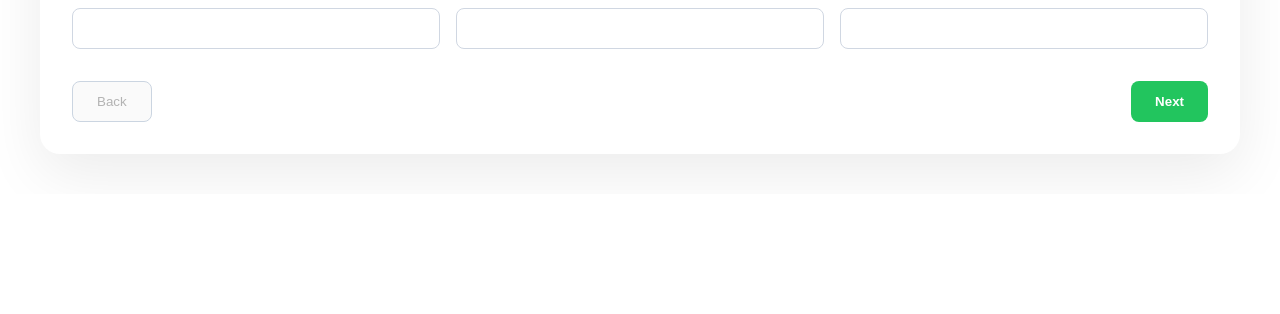
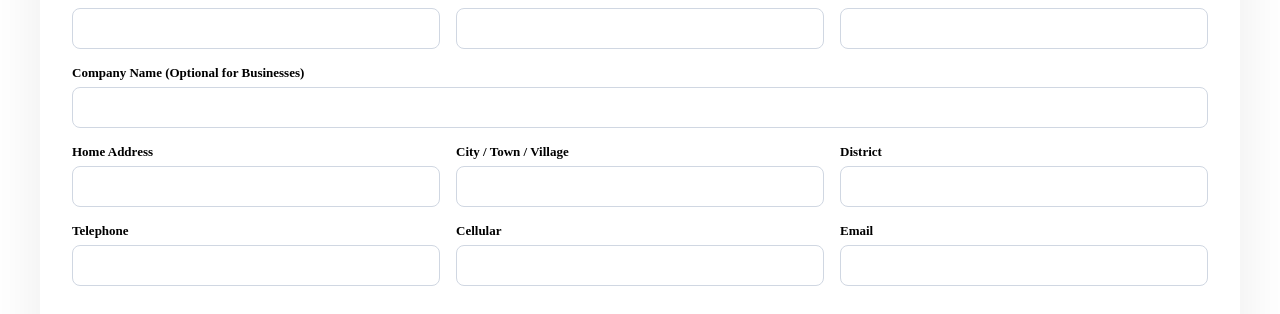
Before and after one commit to rantomunoz-ui/atlantic-insurance-final, a Next.js app: page / in a window 1280 px wide. Shown: the part 638-952 px from the top of the page. Before the commit the page ends 832 px from the top, so only its background shows below. Built offline with nearby package versions, Linux system fonts and the light colour scheme.

Commit message:
Update page.tsx

```diff
--- a/app/page.tsx
+++ b/app/page.tsx
@@ -20,9 +20,13 @@ const inputStyle: React.CSSProperties = {
 
 function Field({
   label,
+  value,
+  onChange,
   type = "text",
 }: {
   label: string;
+  value: string;
+  onChange: (value: string) => void;
   type?: string;
 }) {
   return (
@@ -37,13 +41,41 @@ function Field({
       >
         {label}
       </label>
-      <input type={type} style={inputStyle} />
+      <input
+        type={type}
+        value={value}
+        onChange={(e) => onChange(e.target.value)}
+        style={inputStyle}
+      />
     </div>
   );
 }
 
 export default function Home() {
   const [step, setStep] = useState(1);
+
+  // Applicant Information
+  const [firstName, setFirstName] = useState("");
+  const [middleName, setMiddleName] = useState("");
+  const [surname, setSurname] = useState("");
+  const [companyName, setCompanyName] = useState("");
+  const [homeAddress, setHomeAddress] = useState("");
+  const [city, setCity] = useState("");
+  const [district, setDistrict] = useState("");
+  const [telephone, setTelephone] = useState("");
+  const [cellular, setCellular] = useState("");
+  const [email, setEmail] = useState("");
+
+  // Vehicle Information
+  const [make, setMake] = useState("");
+  const [model, setModel] = useState("");
+  const [yearManufactured, setYearManufactured] = useState("");
+  const [vehicleType, setVehicleType] = useState("");
+  const [registryNo, setRegistryNo] = useState("");
+  const [licensePlate, setLicensePlate] = useState("");
+  const [color, setColor] = useState("");
+
+  // Policy Information
   const [cylinders, setCylinders] = useState("4");
   const [coverage, setCoverage] = useState("3 Months");
 
@@ -88,7 +120,13 @@ export default function Home() {
         </div>
       </section>
 
-      <section style={{ maxWidth: 1200, margin: "-40px auto 40px", padding: "0 24px" }}>
+      <section
+        style={{
+          maxWidth: 1200,
+          margin: "-40px auto 40px",
+          padding: "0 24px",
+        }}
+      >
         <div
           style={{
             background: "white",
@@ -137,9 +175,33 @@ export default function Home() {
                   gap: 16,
                 }}
               >
-                <Field label="First Name" />
-                <Field label="Middle Name" />
-                <Field label="Surname" />
+                <Field label="First Name" value={firstName} onChange={setFirstName} />
+                <Field label="Middle Name" value={middleName} onChange={setMiddleName} />
+                <Field label="Surname" value={surname} onChange={setSurname} />
+              </div>
+
+              <div style={{ marginTop: 16 }}>
+                <Field
+                  label="Company Name (Optional for Businesses)"
+                  value={companyName}
+                  onChange={setCompanyName}
+                />
+              </div>
+
+              <div
+                style={{
+                  display: "grid",
+                  gridTemplateColumns: "repeat(3,1fr)",
+                  gap: 16,
+                  marginTop: 16,
+                }}
+              >
+                <Field label="Home Address" value={homeAddress} onChange={setHomeAddress} />
+                <Field label="City / Town / Village" value={city} onChange={setCity} />
+                <Field label="District" value={district} onChange={setDistrict} />
+                <Field label="Telephone" value={telephone} onChange={setTelephone} />
+                <Field label="Cellular" value={cellular} onChange={setCellular} />
+                <Field label="Email" value={email} onChange={setEmail} />
               </div>
             </>
           )}
@@ -157,9 +219,21 @@ export default function Home() {
                   gap: 16,
                 }}
               >
-                <Field label="Make" />
-                <Field label="Model" />
-                <Field label="Year Manufactured" />
+                <Field label="Make" value={make} onChange={setMake} />
+                <Field label="Model" value={model} onChange={setModel} />
+                <Field
+                  label="Year Manufactured"
+                  value={yearManufactured}
+                  onChange={setYearManufactured}
+                />
+                <Field label="Type" value={vehicleType} onChange={setVehicleType} />
+                <Field label="Registry No. or VIN" value={registryNo} onChange={setRegistryNo} />
+                <Field
+                  label="License Plate Number"
+                  value={licensePlate}
+                  onChange={setLicensePlate}
+                />
+                <Field label="Color" value={color} onChange={setColor} />
 
                 <div>
                   <label
@@ -265,8 +339,25 @@ export default function Home() {
                     key={doc}
                     onClick={() =>
                       generatePdf(doc, {
+                        firstName,
+                        middleName,
+                        surname,
+                        companyName,
+                        homeAddress,
+                        city,
+                        district,
+                        telephone,
+                        cellular,
+                        email,
+                        make,
+                        model,
+                        yearManufactured,
+                        type: vehicleType,
+                        registryNo,
+                        licensePlate,
+                        color,
+                        cylinders,
                         coverage,
-                        cylinders,
                         premium,
                       })
                     }
```
